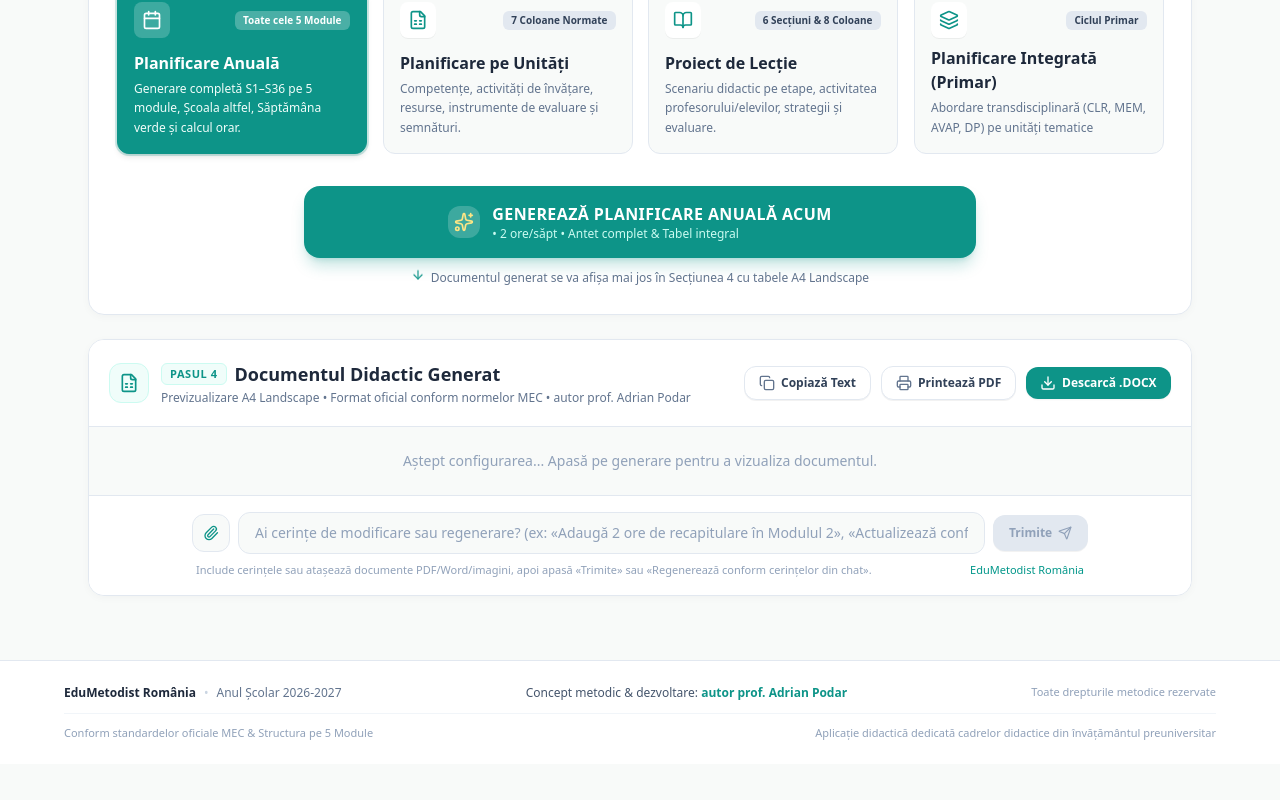
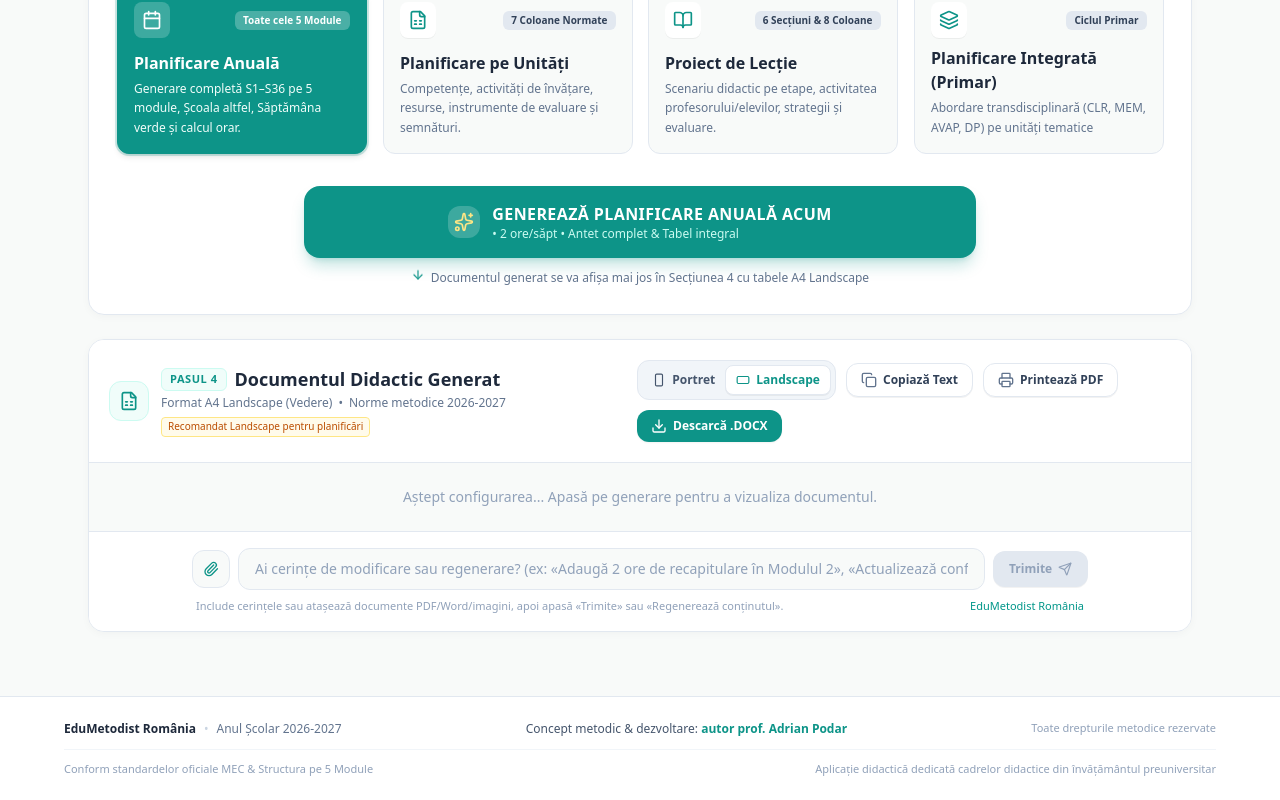
Before and after one commit to aadreean/EduMentor, a React (Vite) app: page / in a window 1280 px wide. Shown: the part 1295-2095 px from the top of the page. Before the commit the page ends 2059 px from the top, so only its background shows below. Built offline with nearby package versions, Linux system fonts and the light colour scheme.

Commit message:
feat(ui): implement dynamic A4 page orientation support
Add support for toggleable portrait/landscape orientation in document previews and exports. Update the Word document generator to include MS Office-specific page setup metadata and optimize CSS print styles for dynamic sizing.

```diff
--- a/src/App.tsx
+++ b/src/App.tsx
@@ -67,11 +67,13 @@ export default function App() {
     setSelectedTemplateId(tmpl.id);
     setSablonText(tmpl.content);
     setTipDocument(tmpl.category);
+    const recommendedOrient = tmpl.category === "Schiță de lecție" ? "portrait" : "landscape";
+    setHeaderData((prev) => ({ ...prev, orientare: recommendedOrient }));
 
     const confirmationMsg: ChatMessage = {
       id: `tmpl-${Date.now()}`,
       role: "assistant",
-      content: `Am atașat șablonul standard oficial MEC: **${tmpl.title}**. Capul de tabel va fi respectat cu strictețe în format Markdown A4.`,
+      content: `Am atașat șablonul standard oficial MEC: **${tmpl.title}**. Formatul paginii A4 este presetat pe **${recommendedOrient === "portrait" ? "Portret (Vertical)" : "Landscape (Vedere)"}** conform tipului de document.`,
       timestamp: new Date().toLocaleTimeString("ro-RO", { hour: "2-digit", minute: "2-digit" }),
     };
     setMessages((prev) => [...prev, confirmationMsg]);
@@ -169,6 +171,8 @@ export default function App() {
     const activeClasa = clasa || headerData.clasa || "Clasa a VII-a";
     const activeNorma = Number(oreSaptamana) || 2;
 
+    let combinedSuportText = "";
+
     try {
       // Concatenează conținutul tuturor fișierelor din fiecare categorie înainte de trimitere
       const combinedProgramaText = [
@@ -181,7 +185,7 @@ export default function App() {
         .filter(Boolean)
         .join("\n\n");
 
-      const combinedSuportText = [
+      combinedSuportText = [
         suportText,
         ...suportFiles.map(
           (file, idx) =>
@@ -444,6 +448,9 @@ MANDAT STRICT: Este obligatoriu să generezi atât antetul tehnic oficial comple
           oreSaptamana={oreSaptamana}
           tipDocument={tipDocument}
           headerData={headerData}
+          onOrientationChange={(newOrient) =>
+            setHeaderData((prev) => ({ ...prev, orientare: newOrient }))
+          }
           onGenerate={handleGenerateClick}
           onLoadSampleData={() => handleLoadSampleData(0)}
         />
--- a/src/components/PreviewHall.tsx
+++ b/src/components/PreviewHall.tsx
@@ -1,4 +1,4 @@
-import React, { useState, useRef } from "react";
+import React, { useState, useRef, useEffect } from "react";
 import Markdown from "react-markdown";
 import remarkGfm from "remark-gfm";
 import rehypeRaw from "rehype-raw";
@@ -21,8 +21,10 @@ import {
   X,
   Image as ImageIcon,
   FileCode,
+  RectangleVertical,
+  RectangleHorizontal,
 } from "lucide-react";
-import { ChatMessage, DocumentType, TechnicalHeaderData, FilePayload, formatClasaHeader } from "../types";
+import { ChatMessage, DocumentType, TechnicalHeaderData, FilePayload, PageOrientation, formatClasaHeader } from "../types";
 import { copyTableToClipboard, exportWordDocument, readFileAsBase64, extractTextSnippet } from "../utils/fileHelpers";
 import { sanitizeHtmlTags } from "../utils/sanitizeText";
 
@@ -36,6 +38,7 @@ interface PreviewHallProps {
   oreSaptamana: number;
   tipDocument: DocumentType;
   headerData: TechnicalHeaderData;
+  onOrientationChange?: (orientation: PageOrientation) => void;
   onGenerate: () => void;
   onLoadSampleData: () => void;
 }
@@ -50,6 +53,7 @@ export const PreviewHall: React.FC<PreviewHallProps> = ({
   oreSaptamana,
   tipDocument,
   headerData,
+  onOrientationChange,
   onGenerate,
 }) => {
   const [inputText, setInputText] = useState("");
@@ -57,6 +61,45 @@ export const PreviewHall: React.FC<PreviewHallProps> = ({
   const [attachedChatFiles, setAttachedChatFiles] = useState<FilePayload[]>([]);
   const previewContainerRef = useRef<HTMLDivElement>(null);
   const chatFileInputRef = useRef<HTMLInputElement>(null);
+
+  // Orientare pagină: implicit "portrait" pentru Proiect de lecție / Schiță de lecție, "landscape" pentru planificări
+  const isLessonPlan =
+    tipDocument === "Schiță de lecție" ||
+    tipDocument.toLowerCase().includes("lecție") ||
+    tipDocument.toLowerCase().includes("proiect");
+
+  const defaultOrientation: PageOrientation = isLessonPlan ? "portrait" : "landscape";
+
+  const [orientation, setOrientation] = useState<PageOrientation>(
+    headerData.orientare || defaultOrientation
+  );
+
+  const handleOrientationChange = (newOrientation: PageOrientation) => {
+    setOrientation(newOrientation);
+    onOrientationChange?.(newOrientation);
+  };
+
+  // Sincronizare automată dacă utilizatorul selectează un tip de document diferit
+  useEffect(() => {
+    if (headerData.orientare) {
+      setOrientation(headerData.orientare);
+    } else {
+      setOrientation(isLessonPlan ? "portrait" : "landscape");
+    }
+  }, [tipDocument, headerData.orientare, isLessonPlan]);
+
+  // Aplicare regulă CSS la nivel de pagină pentru print/PDF în funcție de orientare
+  useEffect(() => {
+    let styleEl = document.getElementById("dynamic-print-orientation");
+    if (!styleEl) {
+      styleEl = document.createElement("style");
+      styleEl.id = "dynamic-print-orientation";
+      document.head.appendChild(styleEl);
+    }
+    styleEl.innerHTML = `@media print { @page { size: A4 ${orientation} !important; margin: ${
+      orientation === "portrait" ? "12mm 15mm 12mm 15mm" : "10mm 12mm 10mm 12mm"
+    } !important; } }`;
+  }, [orientation]);
 
   // Check for multi-part modular annual plan (M1-M2 and M3-M5)
   const assistantMessagesWithTables = messages.filter(
@@ -112,24 +155,46 @@ export const PreviewHall: React.FC<PreviewHallProps> = ({
 
   const handleCopyText = () => {
     const contentToCopy = documentContent || generateInitialDraft();
-    const tableEl = document.getElementById("plan-table-content");
-    copyTableToClipboard(contentToCopy, tableEl?.innerHTML);
+    const docEl = document.getElementById("plan-table-content");
+    let cleanHtml = "";
+    if (docEl) {
+      const clone = docEl.cloneNode(true) as HTMLElement;
+      clone.querySelectorAll(".no-print, button, input").forEach((el) => el.remove());
+      cleanHtml = clone.innerHTML;
+    }
+    copyTableToClipboard(contentToCopy, cleanHtml);
     setCopiedText(true);
     setTimeout(() => setCopiedText(false), 2000);
   };
 
   const handlePrintPdf = () => {
-    // Uses the strict print CSS directly, bypassing iframe window.open restrictions
+    let styleEl = document.getElementById("dynamic-print-orientation");
+    if (!styleEl) {
+      styleEl = document.createElement("style");
+      styleEl.id = "dynamic-print-orientation";
+      document.head.appendChild(styleEl);
+    }
+    styleEl.innerHTML = `@media print { @page { size: A4 ${orientation} !important; margin: ${
+      orientation === "portrait" ? "12mm 15mm 12mm 15mm" : "10mm 12mm 10mm 12mm"
+    } !important; } }`;
     window.print();
   };
 
   const handleDownloadDocx = () => {
-    const filename = `${tipDocument.replace(/\s+/g, "_")}_${(headerData.disciplina || "disciplina").replace(/\s+/g, "_")}_${(headerData.clasa || "clasa").replace(/\s+/g, "_")}.doc`;
-    const contentHtml = document.getElementById("plan-table-content")?.innerHTML;
+    const orientSuf = orientation === "landscape" ? "Landscape" : "Portret";
+    const filename = `${tipDocument.replace(/\s+/g, "_")}_${(headerData.disciplina || "disciplina").replace(/\s+/g, "_")}_${(headerData.clasa || "clasa").replace(/\s+/g, "_")}_${orientSuf}.doc`;
+    const docEl = document.getElementById("plan-table-content");
+    let contentHtml = "";
+    if (docEl) {
+      const clone = docEl.cloneNode(true) as HTMLElement;
+      clone.querySelectorAll(".no-print, button, input").forEach((el) => el.remove());
+      contentHtml = clone.innerHTML;
+    }
     exportWordDocument(
       filename,
       contentHtml || documentContent || generateInitialDraft(),
-      `${tipDocument} - 2026-2027`
+      `${tipDocument} - 2026-2027`,
+      orientation
     );
   };
 
@@ -271,10 +336,10 @@ export const PreviewHall: React.FC<PreviewHallProps> = ({
       id="section-document-generat"
       className="card-lift bg-white rounded-2xl border border-[#E2E8F0] shadow-[0_2px_8px_rgba(0,0,0,0.03)] flex flex-col overflow-hidden"
     >
-      {/* 1. BARA SUPERIOARĂ CURĂȚATĂ - DOAR CELE 3 BUTOANE STRICT NECESARE */}
+      {/* 1. BARA SUPERIOARĂ - BUTOANE ACȚIUNE + SELECTOR ORIENTARE (PORTRET / LANDSCAPE) */}
       <div
         id="document-actions-bar"
-        className="p-4 sm:p-5 border-b border-[#E2E8F0] bg-white flex flex-col sm:flex-row sm:items-center sm:justify-between gap-3"
+        className="p-4 sm:p-5 border-b border-[#E2E8F0] bg-white flex flex-col lg:flex-row lg:items-center lg:justify-between gap-3.5"
       >
         <div className="flex items-center space-x-3">
           <div className="w-10 h-10 rounded-xl bg-[#F0FDFA] border border-[#CCFBF1] flex items-center justify-center text-[#0D9488] shrink-0">
@@ -289,17 +354,60 @@ export const PreviewHall: React.FC<PreviewHallProps> = ({
                 Documentul Didactic Generat
               </h2>
             </div>
-            <p className="text-xs text-slate-500 mt-0.5">
-              Previzualizare A4 Landscape • Format oficial conform normelor MEC • autor prof. Adrian Podar
+            <p className="text-xs text-slate-500 mt-0.5 flex items-center gap-1.5 flex-wrap">
+              <span>Format A4 {orientation === "landscape" ? "Landscape (Vedere)" : "Portret (Vertical)"}</span>
+              <span>•</span>
+              <span>Norme metodice 2026-2027</span>
+              {isLessonPlan && (
+                <span className="text-[10px] text-[#0D9488] bg-[#F0FDFA] px-1.5 py-0.5 rounded border border-[#CCFBF1] font-medium">
+                  Recomandat Portret pentru proiecte de lecție
+                </span>
+              )}
+              {!isLessonPlan && (
+                <span className="text-[10px] text-amber-700 bg-amber-50 px-1.5 py-0.5 rounded border border-amber-200 font-medium">
+                  Recomandat Landscape pentru planificări
+                </span>
+              )}
             </p>
           </div>
         </div>
 
-        {/* CELE 3 BUTOANE STRICT NECESARE (Copiază Text, Printează PDF, Descarcă DOCX) */}
-        <div
-          className="self-start sm:self-auto items-center"
-          style={{ display: "flex", gap: "10px", flexWrap: "wrap" }}
-        >
+        {/* CONTROALE ACȚIUNE: COMUTATOR ORIENTARE + BUTOANELE STRICT NECESARE */}
+        <div className="self-start lg:self-auto flex items-center flex-wrap gap-2.5">
+          {/* Buton comutator Orientare A4 (Portret / Landscape) */}
+          <div
+            id="orientation-toggle-group"
+            className="inline-flex items-center p-1 bg-slate-100 rounded-xl border border-slate-200"
+            title="Setează orientarea paginii A4: Landscape (tabele late) sau Portret (proiecte didactice)"
+          >
+            <button
+              type="button"
+              onClick={() => handleOrientationChange("portrait")}
+              id="btn-orientare-portrait"
+              className={`px-2.5 py-1.5 rounded-lg text-xs font-semibold flex items-center space-x-1.5 transition-all cursor-pointer ${
+                orientation === "portrait"
+                  ? "bg-white text-[#0D9488] shadow-2xs font-bold border border-slate-200"
+                  : "text-slate-600 hover:text-slate-900"
+              }`}
+            >
+              <RectangleVertical className="w-3.5 h-3.5" />
+              <span>Portret</span>
+            </button>
+            <button
+              type="button"
+              onClick={() => handleOrientationChange("landscape")}
+              id="btn-orientare-landscape"
+              className={`px-2.5 py-1.5 rounded-lg text-xs font-semibold flex items-center space-x-1.5 transition-all cursor-pointer ${
+                orientation === "landscape"
+                  ? "bg-white text-[#0D9488] shadow-2xs font-bold border border-slate-200"
+                  : "text-slate-600 hover:text-slate-900"
+              }`}
+            >
+              <RectangleHorizontal className="w-3.5 h-3.5" />
+              <span>Landscape</span>
+            </button>
+          </div>
+
           {/* Buton 1: Copiază Text */}
           <button
             type="button"
@@ -327,7 +435,7 @@ export const PreviewHall: React.FC<PreviewHallProps> = ({
             onClick={handlePrintPdf}
             id="btn-print-pdf"
             className="btn-interaction px-3.5 py-2 border border-[#E2E8F0] hover:border-[#0D9488] hover:text-[#0D9488] bg-white text-xs font-semibold text-slate-700 rounded-xl flex items-center space-x-1.5 shadow-2xs cursor-pointer"
-            title="Tipărește direct sau salvează ca PDF în format Landscape"
+            title={`Tipărește direct sau salvează ca PDF în format ${orientation === "landscape" ? "Landscape" : "Portret"}`}
           >
             <Printer className="w-4 h-4 text-slate-500" />
             <span>Printează PDF</span>
@@ -339,7 +447,7 @@ export const PreviewHall: React.FC<PreviewHallProps> = ({
             onClick={handleDownloadDocx}
             id="btn-download-docx"
             className="btn-interaction px-3.5 py-2 bg-[#0D9488] hover:bg-[#0F766E] text-white text-xs font-bold rounded-xl flex items-center space-x-1.5 shadow-xs cursor-pointer"
-            title="Descarcă documentul compatibil cu Microsoft Word"
+            title={`Descarcă documentul compatibil cu Microsoft Word în format ${orientation === "landscape" ? "Landscape" : "Portret"}`}
           >
             <Download className="w-4 h-4 text-white" />
             <span>Descarcă .DOCX</span>
@@ -347,7 +455,7 @@ export const PreviewHall: React.FC<PreviewHallProps> = ({
         </div>
       </div>
 
-      {/* 2. ZONA CENTRALĂ DE PREVIZUALIZARE (A4 LANDSCAPE SIMULATION) */}
+      {/* 2. ZONA CENTRALĂ DE PREVIZUALIZARE (SIMULARE A4 PORTRET / LANDSCAPE) */}
       <div id="document-print-zone" className="bg-[#F8FAF9] overflow-x-auto">
         {!documentContent && !isLoading ? (
           /* Empty state discret cu padding minim; ascunde complet zona albă mare când nu există document */
@@ -360,7 +468,9 @@ export const PreviewHall: React.FC<PreviewHallProps> = ({
           <div className="p-4 sm:p-7">
             <div
               ref={previewContainerRef}
-              className="w-full max-w-5xl mx-auto bg-white rounded-xl border border-[#E2E8F0] p-6 sm:p-10 shadow-[0_1px_4px_rgba(0,0,0,0.03)] min-h-[520px] font-academic text-[#1E293B]"
+              className={`w-full mx-auto bg-white rounded-xl border border-[#E2E8F0] p-6 sm:p-10 shadow-[0_1px_4px_rgba(0,0,0,0.03)] min-h-[520px] font-academic text-[#1E293B] ${
+                orientation === "portrait" ? "max-w-4xl" : "max-w-6xl"
+              }`}
             >
               {isLoading ? (
                 <div className="py-24 flex flex-col items-center justify-center space-y-4 text-center animate-appear-smooth">
@@ -377,8 +487,16 @@ export const PreviewHall: React.FC<PreviewHallProps> = ({
                   </div>
                 </div>
               ) : (
-                <div id="plan-table-content" className="space-y-4 animate-appear-smooth">
-                  <div className="markdown-body font-academic text-xs sm:text-sm leading-relaxed overflow-x-auto">
+                <div className="space-y-4 animate-appear-smooth">
+                  {/* Containerul tabelului/documentului delimitat strict cu id="plan-table-content" */}
+                  <div
+                    id="plan-table-content"
+                    className={`markdown-body font-academic text-xs sm:text-sm leading-relaxed overflow-x-auto ${
+                      orientation === "portrait"
+                        ? "max-w-[780px] mx-auto p-4 sm:p-6 bg-white border border-slate-200/70 rounded-xl"
+                        : "w-full"
+                    }`}
+                  >
                     <Markdown remarkPlugins={[remarkGfm]} rehypePlugins={[rehypeRaw]}>
                       {sanitizeHtmlTags(documentContent)}
                     </Markdown>
@@ -412,7 +530,7 @@ export const PreviewHall: React.FC<PreviewHallProps> = ({
                     </div>
                   )}
 
-                  {/* Caseta de descărcare la final de document */}
+                  {/* Caseta de descărcare la final de document - STRICT EXTERIORĂ față de #plan-table-content */}
                   <div className="no-print mt-8 pt-6 border-t border-[#E2E8F0] bg-[#F8FAF9] -mx-6 sm:-mx-10 -mb-6 sm:-mb-10 p-6 rounded-b-xl flex flex-col gap-4">
                     <div className="flex flex-col sm:flex-row items-center justify-between gap-4">
                       <div className="flex items-center space-x-3">
@@ -420,14 +538,11 @@ export const PreviewHall: React.FC<PreviewHallProps> = ({
                           <FileText className="w-5 h-5" />
                         </div>
                         <div>
-                          <h4 className="text-xs font-bold text-slate-800 flex items-center gap-1.5 flex-wrap">
-                            <span>Documentul este redactat și pregătit pentru descărcare</span>
-                            <span className="text-[10px] text-[#0D9488] font-semibold bg-[#F0FDFA] px-2 py-0.5 rounded border border-[#CCFBF1]">
-                              autor prof. Adrian Podar
-                            </span>
+                          <h4 className="text-xs font-bold text-slate-800">
+                            Documentul este redactat și pregătit pentru descărcare
                           </h4>
                           <p className="text-[11px] text-slate-500">
-                            Format A4 Landscape cu margini standard conform normelor metodice
+                            Format A4 {orientation === "landscape" ? "Landscape (Vedere)" : "Portret (Vertical)"} cu margini standard conform normelor metodice
                           </p>
                         </div>
                       </div>
@@ -461,17 +576,17 @@ export const PreviewHall: React.FC<PreviewHallProps> = ({
                         <span>Documentul nu este cel dorit sau vrei să generezi unul nou?</span>
                       </div>
                       <div className="flex items-center gap-2.5 flex-wrap w-full sm:w-auto justify-end">
-                        {/* Buton Regenerare conform cerințelor din chat */}
+                        {/* Buton Regenerare conținut */}
                         <button
                           type="button"
                           onClick={handleRegenerate}
                           disabled={isLoading}
-                          id="btn-regenerate-doc-chat"
-                          title="Regenerează documentul ținând cont de modificările și cerințele din chat"
+                          id="btn-regenerate-doc"
+                          title="Regenerează conținutul documentului didactic"
                           className="btn-interaction flex-1 sm:flex-none px-3.5 py-2 bg-amber-50 hover:bg-amber-100 text-amber-900 border border-amber-300 hover:border-amber-400 text-xs font-bold rounded-lg shadow-2xs flex items-center justify-center space-x-1.5 cursor-pointer transition-all disabled:opacity-50"
                         >
                           <RefreshCw className={`w-3.5 h-3.5 text-amber-700 ${isLoading ? "animate-spin" : ""}`} />
-                          <span>Regenerează conform cerințelor din chat</span>
+                          <span>Regenerează conținutul</span>
                         </button>
 
                         {/* Buton Curățare document generat */}
@@ -567,7 +682,7 @@ export const PreviewHall: React.FC<PreviewHallProps> = ({
         </form>
 
         <div className="max-w-4xl mx-auto mt-2 px-1 flex flex-col sm:flex-row items-center justify-between text-[11px] text-slate-400 gap-1">
-          <span>Include cerințele sau atașează documente PDF/Word/imagini, apoi apasă «Trimite» sau «Regenerează conform cerințelor din chat».</span>
+          <span>Include cerințele sau atașează documente PDF/Word/imagini, apoi apasă «Trimite» sau «Regenerează conținutul».</span>
           <span className="text-teal-600 font-medium">EduMetodist România</span>
         </div>
       </div>
--- a/src/index.css
+++ b/src/index.css
@@ -139,10 +139,10 @@
   font-weight: 600;
 }
 
-/* Print optimizations for teachers - Strict A4 Landscape */
+/* Print optimizations for teachers - Dynamic A4 format managed via dynamic-print-orientation */
 @media print {
   @page {
-    size: A4 landscape;
+    size: auto;
     margin: 10mm 12mm 10mm 12mm;
   }
 
--- a/src/types.ts
+++ b/src/types.ts
@@ -64,6 +64,8 @@ export interface StandardTemplate {
   columns: string[];
 }
 
+export type PageOrientation = "portrait" | "landscape";
+
 export interface TechnicalHeaderData {
   unitateInvatamant: string;
   anScolar: string;
@@ -77,6 +79,8 @@ export interface TechnicalHeaderData {
   nrInregistrare?: string;
   vacantaFebruarie?: string;
   isComplete: boolean;
+  // Format pagină / orientare A4:
+  orientare?: PageOrientation;
   // Detalii curriculare liceu:
   filiera?: string;
   profil?: string;
--- a/src/utils/fileHelpers.ts
+++ b/src/utils/fileHelpers.ts
@@ -174,13 +174,42 @@ export async function extractTextSnippet(file: File): Promise<string> {
   });
 }
 
-export function exportWordDocument(filename: string, content: string, title: string = "Document Didactic") {
+export function exportWordDocument(
+  filename: string,
+  content: string,
+  title: string = "Document Didactic",
+  orientation: "landscape" | "portrait" = "landscape"
+) {
+  const isLandscape = orientation === "landscape";
+  const pageSize = isLandscape ? "297mm 210mm" : "210mm 297mm";
+  const msoOrientation = isLandscape ? "landscape" : "portrait";
+
   const htmlDoc = `
     <html xmlns:o='urn:schemas-microsoft-com:office:office' xmlns:w='urn:schemas-microsoft-com:office:word' xmlns='http://www.w3.org/TR/REC-html40'>
     <head>
       <meta charset='utf-8'>
       <title>${title}</title>
+      <!--[if gte mso 9]>
+      <xml>
+        <w:WordDocument>
+          <w:View>Print</w:View>
+          <w:Zoom>100</w:Zoom>
+          <w:DoNotOptimizeForBrowser/>
+        </w:WordDocument>
+      </xml>
+      <![endif]-->
       <style>
+        @page Section1 {
+          size: ${pageSize};
+          mso-page-orientation: ${msoOrientation};
+          margin: 12mm 15mm 12mm 15mm;
+          mso-header-margin: 35.4pt;
+          mso-footer-margin: 35.4pt;
+          mso-paper-source: 0;
+        }
+        div.Section1 {
+          page: Section1;
+        }
         body { font-family: 'Times New Roman', Cambria, Georgia, serif; font-size: 11pt; color: #000; line-height: 1.4; }
         h1, h2, h3 { text-align: center; margin: 16px 0 10px 0; font-weight: bold; }
         p { margin: 4px 0; }
@@ -192,7 +221,9 @@ export function exportWordDocument(filename: string, content: string, title: str
       </style>
     </head>
     <body>
-      ${content}
+      <div class="Section1">
+        ${content}
+      </div>
     </body>
     </html>
   `;
```
